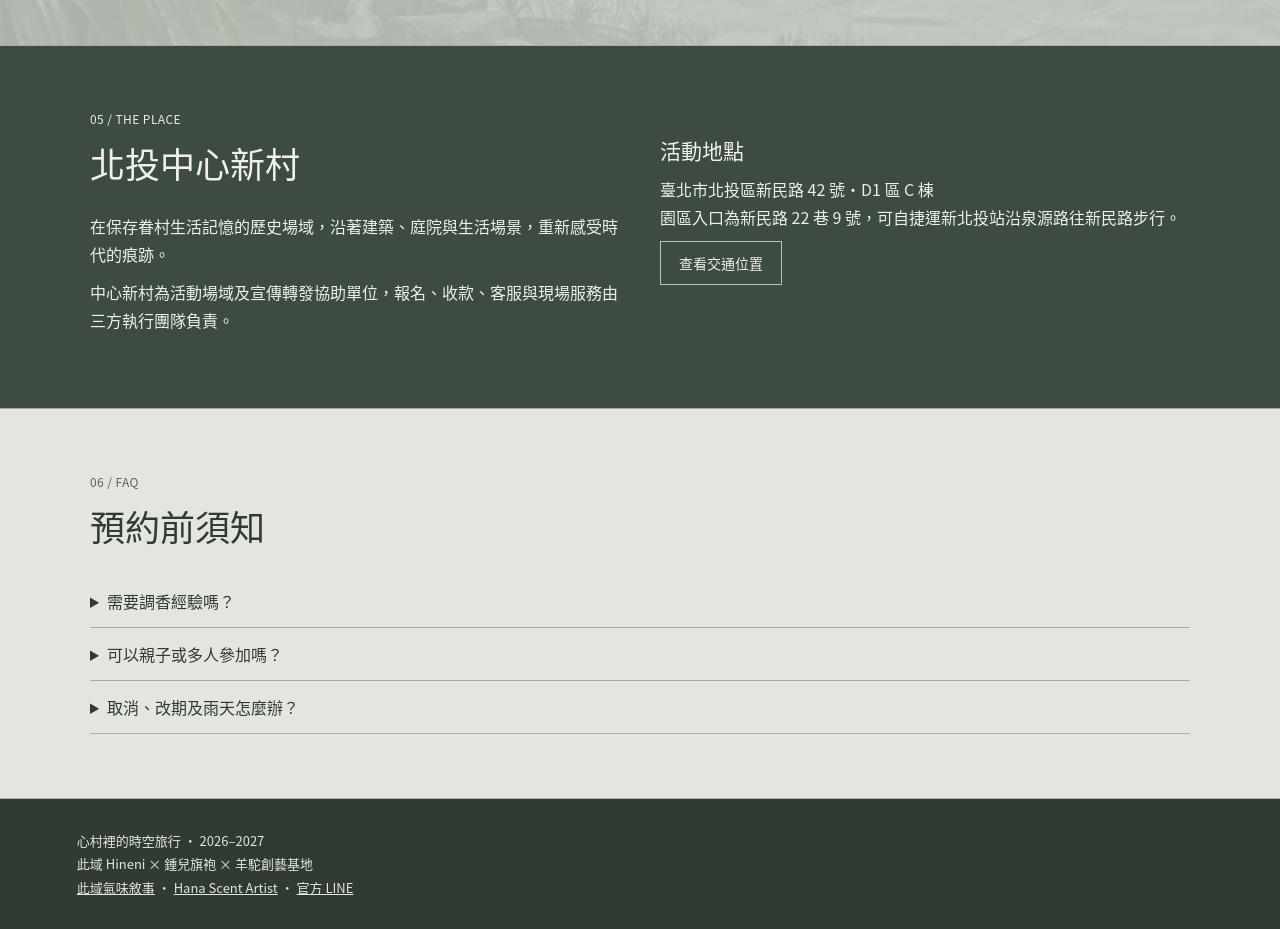
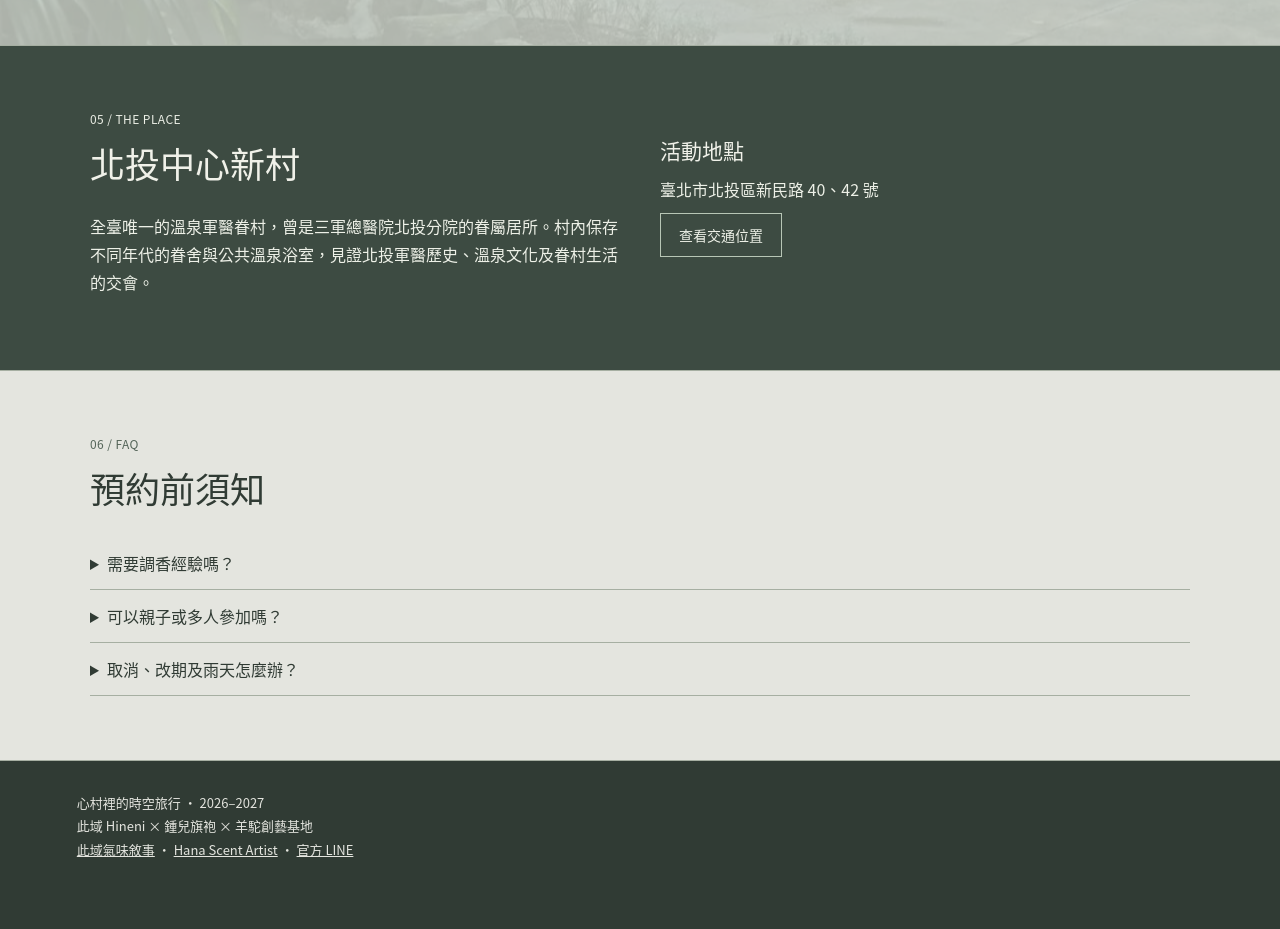
Before and after one commit to h-s017/hana-event, a plain HTML site: page heart-village/index.html in a window 1280 px wide. Shown: the part 3360-4289 px from the top of the page. After the commit the page ends 4251 px from the top, so only its background shows below. Drawn offline with Linux system fonts and the light colour scheme.

Commit message:
Revise Heart Village heritage introduction and event address

```diff
--- a/heart-village/index.html
+++ b/heart-village/index.html
@@ -116,4 +116,4 @@ body{background:#303b34}nav{background:#303b34;color:#f0f1e9;border-color:#65756
 <div id="order-actions" hidden><button id="check-order" type="button">重新查詢訂單</button> <button id="pay-order" type="button" hidden>繼續測試結帳</button> <button id="cancel-order" type="button" hidden>取消此筆預約</button></div>
 </form></section>
 <section id="partners" class="partners"><div class="eyebrow">04 / THE COLLABORATION</div><h2>三個團隊，共同創作</h2><div class="grid"><article class="tile" data-partner="hineni"><span class="num">編劇 / SCENT</span><img src="../hineni.jpg" alt="此域 Hineni 標誌"><h3>此域氣味敘事</h3><p>Hineni Perfume Atelier<br>調香體驗</p></article><article class="tile" data-partner="qipao"><span class="num">服飾 / COSTUME</span><div class="wordmark" aria-label="鍾兒旗袍文字名稱，非標誌">鍾兒旗袍</div><h3>鍾兒旗袍</h3><p>復古服裝與配件、尺寸安排、換裝及簡易妝髮，讓服飾成為走進時代的媒介。</p></article><article class="tile" data-partner="photo"><span class="num">導演 / PHOTOGRAPHY</span><img src="../alpalette.jpg" alt="羊駝創藝基地標誌"><h3>羊駝創藝基地</h3><p>Alpalette<br>負責復古攝影、影像調色、照片交付及精修服務。</p></article></div></section>
-<section class="dark" id="village"><div class="eyebrow">05 / THE PLACE</div><div class="split"><div><h2>北投中心新村</h2><p>在保存眷村生活記憶的歷史場域，沿著建築、庭院與生活場景，重新感受時代的痕跡。</p><p>中心新村為活動場域及宣傳轉發協助單位，報名、收款、客服與現場服務由三方執行團隊負責。</p></div><div><h3>活動地點</h3><p>臺北市北投區新民路 42 號・D1 區 C 棟<br>園區入口為新民路 22 巷 9 號，可自捷運新北投站沿泉源路往新民路步行。</p><a class="btn" href="https://www.google.com/maps/search/?api=1&query=北投中心新村" target="_blank" rel="noopener">查看交通位置</a></div></div></section><section><div class="eyebrow">06 / FAQ</div><h2>預約前須知</h2><details><summary>需要調香經驗嗎？</summary><p>不需要，將由調香團隊引導。</p></details><details><summary>可以親子或多人參加嗎？</summary><p>可以提出申請，兒童適用年齡、共同拍攝方式與可接待人數由團隊確認。</p></details><details><summary>取消、改期及雨天怎麼辦？</summary><p>正式收款、取消退款、改期、雨天安排及照片交付時間須由執行團隊確認後公告。</p></details></section></main><footer>心村裡的時空旅行 · 2026–2027<br>此域 Hineni × 鍾兒旗袍 × 羊駝創藝基地<br><a href="https://hineni.hanascent.com/">此域氣味敘事</a> · <a href="https://hanascent.com/">Hana Scent Artist</a> · <a href="https://lin.ee/QvDGM79">官方 LINE</a></footer><script type="module" src="../booking.mjs"></script></body></html>
+<section class="dark" id="village"><div class="eyebrow">05 / THE PLACE</div><div class="split"><div><h2>北投中心新村</h2><p>全臺唯一的溫泉軍醫眷村，曾是三軍總醫院北投分院的眷屬居所。村內保存不同年代的眷舍與公共溫泉浴室，見證北投軍醫歷史、溫泉文化及眷村生活的交會。</p></div><div><h3>活動地點</h3><p>臺北市北投區新民路 40、42 號</p><a class="btn" href="https://www.google.com/maps/search/?api=1&query=北投中心新村" target="_blank" rel="noopener">查看交通位置</a></div></div></section><section><div class="eyebrow">06 / FAQ</div><h2>預約前須知</h2><details><summary>需要調香經驗嗎？</summary><p>不需要，將由調香團隊引導。</p></details><details><summary>可以親子或多人參加嗎？</summary><p>可以提出申請，兒童適用年齡、共同拍攝方式與可接待人數由團隊確認。</p></details><details><summary>取消、改期及雨天怎麼辦？</summary><p>正式收款、取消退款、改期、雨天安排及照片交付時間須由執行團隊確認後公告。</p></details></section></main><footer>心村裡的時空旅行 · 2026–2027<br>此域 Hineni × 鍾兒旗袍 × 羊駝創藝基地<br><a href="https://hineni.hanascent.com/">此域氣味敘事</a> · <a href="https://hanascent.com/">Hana Scent Artist</a> · <a href="https://lin.ee/QvDGM79">官方 LINE</a></footer><script type="module" src="../booking.mjs"></script></body></html>
```
